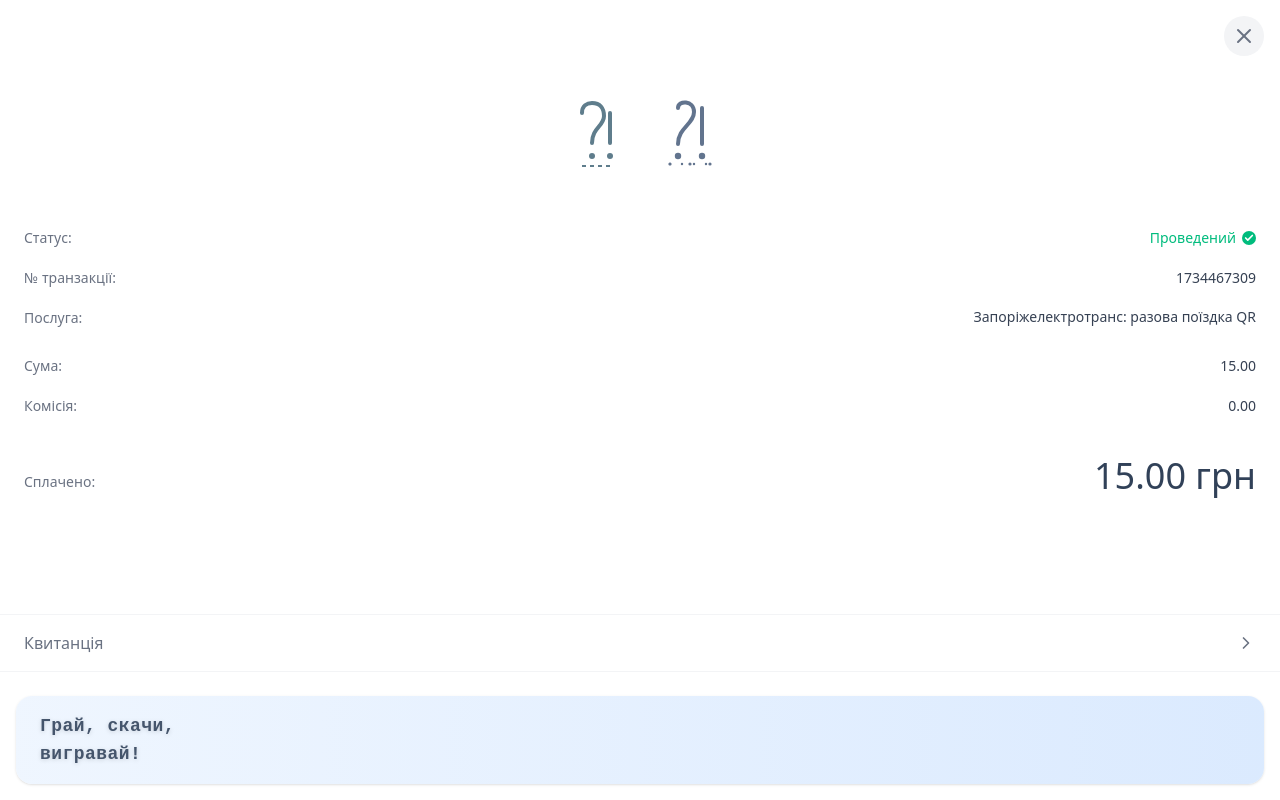
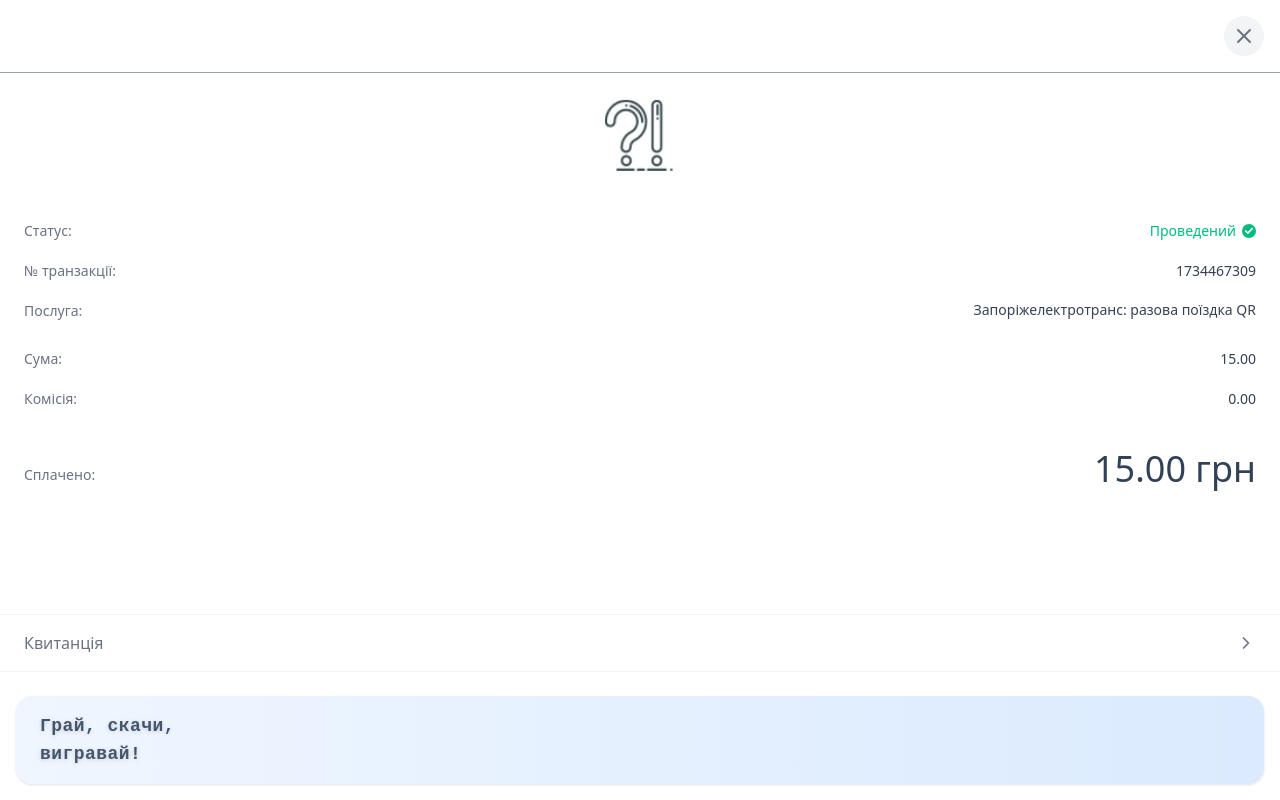
Before and after one commit to payton-ggg/mono-bill, a React (Vite) app: page /easy-pay in a window 1280 px wide. Built offline with nearby package versions, Linux system fonts and the light colour scheme.

Commit message:
feat: Add EasyPay component to display transaction details and status.

```diff
--- a/src/components/EasyPay.tsx
+++ b/src/components/EasyPay.tsx
@@ -5,7 +5,6 @@ export default function EasyPay() {
 
   return (
     <div className="min-h-screen bg-white flex flex-col font-sans text-[#333]">
-      {/* Header with Close Button */}
       <div className="flex justify-end p-4">
         <button
           onClick={() => navigate(-1)}
@@ -27,86 +26,12 @@ export default function EasyPay() {
           </svg>
         </button>
       </div>
-
-      {/* Main Content */}
+      <div className="h-[0.5px] w-full bg-gray-400" />
       <div className="flex-1 px-6 pt-4 pb-8 flex flex-col">
-        {/* Logo/Icon Area */}
         <div className="flex justify-center mb-10">
-          <svg
-            width="100"
-            height="100"
-            viewBox="0 0 100 100"
-            fill="none"
-            xmlns="http://www.w3.org/2000/svg"
-          >
-            {/* Question Mark */}
-            <path
-              d="M40 25C40 18 45 15 50 15C58 15 62 20 62 28C62 38 50 40 50 55"
-              stroke="#5F7D8C"
-              strokeWidth="4"
-              strokeLinecap="round"
-            />
-            <circle cx="50" cy="68" r="3" fill="#5F7D8C" />
-
-            {/* Exclamation Mark - positioned to look like the logo */}
-            <path
-              d="M68 25V55"
-              stroke="#5F7D8C"
-              strokeWidth="4"
-              strokeLinecap="round"
-            />
-            <circle cx="68" cy="68" r="3" fill="#5F7D8C" />
-
-            {/* Decorative dots/lines at bottom */}
-            <path
-              d="M40 78H70"
-              stroke="#5F7D8C"
-              strokeWidth="2"
-              strokeDasharray="4 4"
-            />
-          </svg>
-          <div className="relative w-24 h-24 flex items-center justify-center">
-            {/* Custom SVG approximation of the logo */}
-            <svg
-              width="80"
-              height="80"
-              viewBox="0 0 100 100"
-              className="text-slate-500"
-            >
-              <path
-                d="M35 15C35 5 55 5 55 20C55 35 35 40 35 60"
-                stroke="currentColor"
-                strokeWidth="5"
-                strokeLinecap="round"
-                fill="none"
-              />
-              <circle cx="35" cy="75" r="4" fill="currentColor" />
-
-              <path
-                d="M65 15V60"
-                stroke="currentColor"
-                strokeWidth="5"
-                strokeLinecap="round"
-                fill="none"
-              />
-              <circle cx="65" cy="75" r="4" fill="currentColor" />
-
-              <path
-                d="M25 85H75"
-                stroke="currentColor"
-                strokeWidth="3"
-                strokeLinecap="round"
-                strokeDasharray="0 15"
-                strokeDashoffset="0"
-              />
-              <circle cx="25" cy="85" r="2" fill="currentColor" />
-              <circle cx="50" cy="85" r="2" fill="currentColor" />
-              <circle cx="75" cy="85" r="2" fill="currentColor" />
-            </svg>
-          </div>
+          <img src="/question.jpg" alt="question" />
         </div>
 
-        {/* Transaction Details */}
         <div className="space-y-5 text-sm">
           <div className="flex justify-between items-start">
             <span className="text-gray-500">Статус:</span>
@@ -152,14 +77,12 @@ export default function EasyPay() {
           </div>
         </div>
 
-        {/* Total Amount */}
         <div className="mt-10 mb-8 flex justify-between items-end">
           <span className="text-gray-500 text-sm mb-1">Сплачено:</span>
           <span className="text-4xl font-light text-slate-700">15.00 грн</span>
         </div>
       </div>
 
-      {/* Receipt Link */}
       <div className="border-t border-b border-gray-100 py-4 px-6 mb-6">
         <button className="w-full flex justify-between items-center text-gray-500 hover:text-gray-700">
           <span>Квитанція</span>
@@ -178,8 +101,7 @@ export default function EasyPay() {
         </button>
       </div>
 
-      {/* Footer Banner */}
-      <div className="mx-4 mb-4 bg-gradient-to-r from-blue-50 to-blue-100 rounded-2xl p-4 flex items-center relative overflow-hidden shadow-sm">
+      <div className="mx-4 mb-4 bg-linear-to-r from-blue-50 to-blue-100 rounded-2xl p-4 flex items-center relative overflow-hidden shadow-sm">
         <div className="mr-4 -ml-2 -mb-4 z-10">
           {/* <img
             src={horseImage}
```
